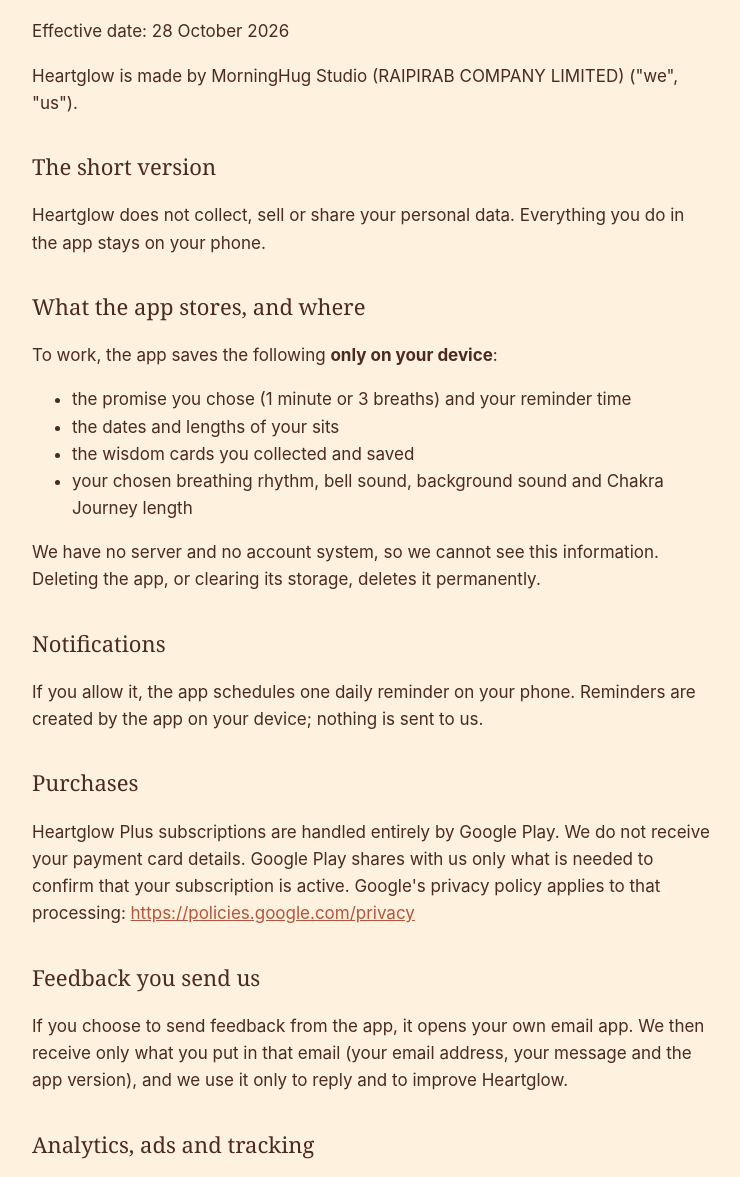
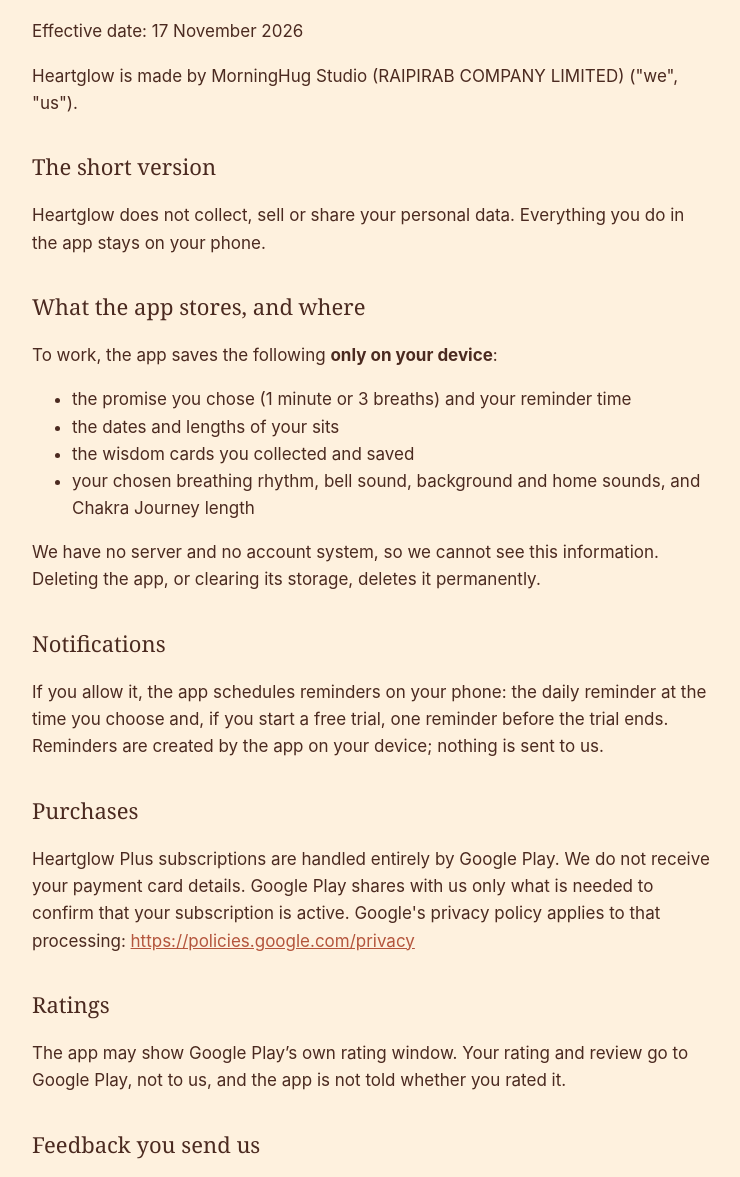
Before and after one commit to morninghugstudio/morninghugstudio.github.io, a plain HTML site: page heartglow/privacy.html in a window 1280 px wide. Shown: the part 108-1285 px from the top of the page, without its empty margins (268-1008 px from the left). Drawn offline with Linux system fonts and the light colour scheme.

Commit message:
Heartglow privacy policy: trial-ending reminder, home sound, Google Play rating window (effective 17 Nov 2026)
Co-Authored-By: Claude Opus 5.5 <noreply@anthropic.com>
Claude-Session: https://claude.ai/code/session_018j3dznwDkD36Ek36MMwR8L

```diff
--- a/heartglow/privacy.html
+++ b/heartglow/privacy.html
@@ -3,7 +3,7 @@
 <style>body{margin:0;background:#fef1de;color:#4b2a20;font:17px/1.6 -apple-system,Segoe UI,Roboto,sans-serif}main{max-width:680px;margin:0 auto;padding:40px 20px 60px}h1{font-family:Georgia,serif;font-weight:500;font-size:34px;line-height:1.2}h2{font-family:Georgia,serif;font-weight:500;font-size:22px;margin-top:32px}a{color:#b4553d}</style></head>
 <body><main>
 <h1>Heartglow Privacy Policy</h1>
-<p>Effective date: 28 October 2026</p>
+<p>Effective date: 17 November 2026</p>
 <p>Heartglow is made by MorningHug Studio (RAIPIRAB COMPANY LIMITED) (&quot;we&quot;, &quot;us&quot;).</p>
 <h2>The short version</h2>
 <p>Heartglow does not collect, sell or share your personal data. Everything you do in the app stays on your phone.</p>
@@ -13,13 +13,15 @@
 <li>the promise you chose (1 minute or 3 breaths) and your reminder time</li>
 <li>the dates and lengths of your sits</li>
 <li>the wisdom cards you collected and saved</li>
-<li>your chosen breathing rhythm, bell sound, background sound and Chakra Journey length</li>
+<li>your chosen breathing rhythm, bell sound, background and home sounds, and Chakra Journey length</li>
 </ul>
 <p>We have no server and no account system, so we cannot see this information. Deleting the app, or clearing its storage, deletes it permanently.</p>
 <h2>Notifications</h2>
-<p>If you allow it, the app schedules one daily reminder on your phone. Reminders are created by the app on your device; nothing is sent to us.</p>
+<p>If you allow it, the app schedules reminders on your phone: the daily reminder at the time you choose and, if you start a free trial, one reminder before the trial ends. Reminders are created by the app on your device; nothing is sent to us.</p>
 <h2>Purchases</h2>
 <p>Heartglow Plus subscriptions are handled entirely by Google Play. We do not receive your payment card details. Google Play shares with us only what is needed to confirm that your subscription is active. Google&#x27;s privacy policy applies to that processing: <a href="https://policies.google.com/privacy">https://policies.google.com/privacy</a></p>
+<h2>Ratings</h2>
+<p>The app may show Google Play&#8217;s own rating window. Your rating and review go to Google Play, not to us, and the app is not told whether you rated it.</p>
 <h2>Feedback you send us</h2>
 <p>If you choose to send feedback from the app, it opens your own email app. We then receive only what you put in that email (your email address, your message and the app version), and we use it only to reply and to improve Heartglow.</p>
 <h2>Analytics, ads and tracking</h2>
```
